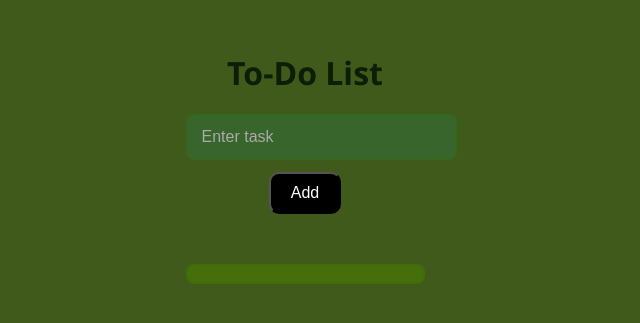
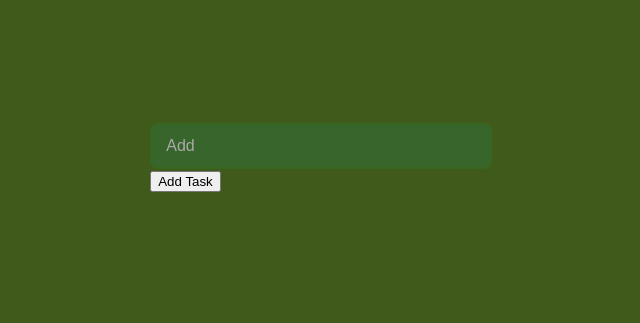
Before and after one commit to madkenikita35/SmallProjectsMern, a React (Vite) app in the folder ToDOList/: page / in a window 1280 px wide. Shown: the part 251-574 px from the top of the page, without its empty margins (335-975 px from the left). Built offline with nearby package versions, Linux system fonts and the light colour scheme.

Commit message:
Add Changes

```diff
--- a/ToDOList/src/Components/TodoList.jsx
+++ b/ToDOList/src/Components/TodoList.jsx
@@ -1,48 +1,80 @@
-import React from "react";
-import { useState } from "react";
+// import React from "react";
+// import { useState } from "react";
+
+// const TodoList = () => {
+//   const [todos, setTodos] = useState([]);
+//   const [input, setInput] = useState("");
+
+//   const handleInput = (e) => {
+//     setInput(e.target.value);
+//   };
+
+//   const AddTask = () => {
+//     if (input != "") {
+//       setTodos([...todos, input]);
+//       setInput("");
+//     }
+//   };
+//   const canclebtn = (i) => {
+//     setTodos(todos.filter((_, index) => index !== i));
+//   };
+
+//   return (
+//     <div>
+//       <h1 className=" heading">To-Do List</h1>
+//       <input
+//         type="text"
+//         value={input}
+//         onChange={handleInput}
+//         placeholder="Enter task"
+//       />
+//       <button className="add-btn" onClick={AddTask}>
+//         Add
+//       </button>
+//       <div className="ToDODIsplay">
+//         <ul>
+//           {todos.map((todo, index) => (
+//             <li key={index}>
+//               {todo}
+//               <button className="close-btn" onClick={() => canclebtn(index)}>
+//                 X
+//               </button>
+//             </li>
+//           ))}
+//         </ul>
+//       </div>
+//     </div>
+//   );
+// };
+
+// export default TodoList;
+
+import React, { useState } from "react";
 
 const TodoList = () => {
-  const [todos, setTodos] = useState([]);
+  const [task, setTask] = useState([]);
   const [input, setInput] = useState("");
 
   const handleInput = (e) => {
     setInput(e.target.value);
   };
 
-  const AddTask = () => {
-    if (input != "") {
-      setTodos([...todos, input]);
-      setInput("");
-    }
-  };
-  const canclebtn = (i) => {
-    setTodos(todos.filter((_, index) => index !== i));
+  const addTask = () => {
+    setTask([...task, input]);
+    setInput("");
   };
 
   return (
     <div>
-      <h1 className=" heading">To-Do List</h1>
       <input
         type="text"
+        name="task"
+        placeholder="Add"
         value={input}
         onChange={handleInput}
-        placeholder="Enter task"
       />
-      <button className="add-btn" onClick={AddTask}>
-        Add
-      </button>
-      <div className="ToDODIsplay">
-        <ul>
-          {todos.map((todo, index) => (
-            <li key={index}>
-              {todo}
-              <button className="close-btn" onClick={() => canclebtn(index)}>
-                X
-              </button>
-            </li>
-          ))}
-        </ul>
-      </div>
+      <button onClick={addTask}>Add Task</button>
+      <div></div>
     </div>
   );
 };
```
